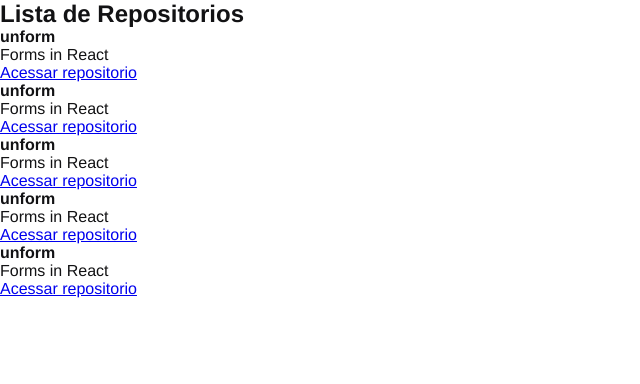
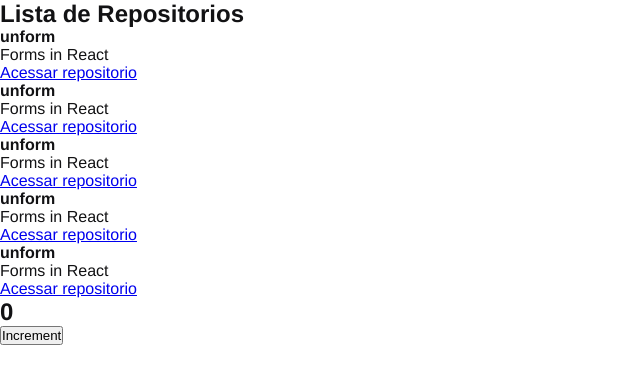
Before and after one commit to rayzen2002/ignite-react, a React app in the folder reactjs/01-github-explorer/: page / in a window 1280 px wide. Shown: the top 384 px of the page, without its empty margins (0-640 px from the left). Built offline with nearby package versions, Linux system fonts and the light colour scheme.

Commit message:
Estado de componente

```diff
--- /dev/null
+++ b/reactjs/01-github-explorer/components/Counter.jsx
@@ -0,0 +1,21 @@
+import { useState } from 'react'
+
+
+export function Counter(){
+    const [counter , setCounter] = useState(0);
+
+    function increment(){
+        setCounter(counter + 1);
+        console.log(counter + 1);
+    }
+
+    return(
+        <div>
+            <h2>{counter}</h2>
+            <button
+                type="button"
+                onClick={increment}
+            >Increment</button>
+        </div>
+    );
+}
--- a/reactjs/01-github-explorer/src/app.jsx
+++ b/reactjs/01-github-explorer/src/app.jsx
@@ -1,5 +1,14 @@
+import { RepositoryList } from "../components/RepositoryList";
+import { Counter } from "../components/Counter";
+
 export function App(){
 
+    return(
+        <>
+            <RepositoryList />
+            <Counter />
+        </>
+    );
 
-    return <h1>Testando Webpack</h1>
+
 }
--- a/reactjs/01-github-explorer/src/index.jsx
+++ b/reactjs/01-github-explorer/src/index.jsx
@@ -1,7 +1,8 @@
 import { render } from 'react-dom'
 import { RepositoryList } from '../components/RepositoryList'
 import '../styles/global.scss';
+import { App } from './app';
 
 
 
-render(<RepositoryList /> , document.getElementById('root'))
+render(<App /> , document.getElementById('root'))
```
